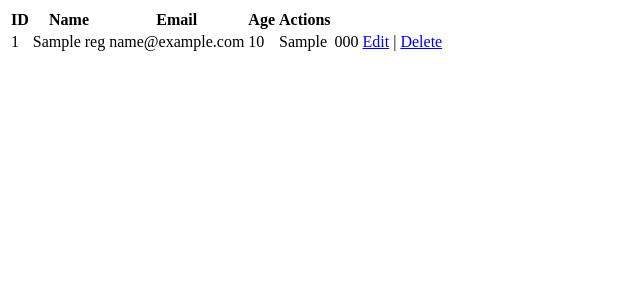
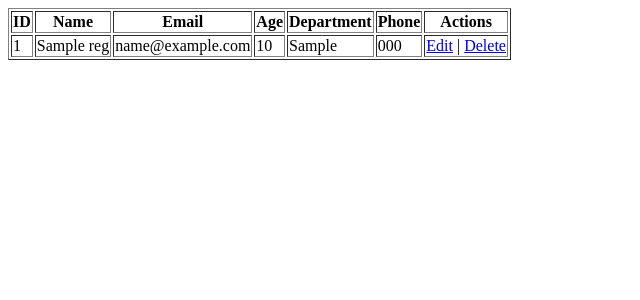
Before and after one commit to Hasib-Nabid/php-form, a PHP site: page /info.php in a window 1280 px wide. Shown: the top 300 px of the page, without its empty margins (0-640 px from the left). Run offline with PHP 8.4, Linux system fonts and the light colour scheme; tables that the repository leaves empty hold one stand-in row (values such as "Sample post").

Commit message:
Update info.php

```diff
--- a/info.php
+++ b/info.php
@@ -7,7 +7,6 @@ $dbname = "db";
 
 $conn = mysqli_connect($host, $user, $pass, $dbname);
 
-
 if (!$conn) {
     die("Connection failed: " . mysqli_connect_error());
 }
@@ -16,8 +15,8 @@ $sql = "SELECT id, name, email, age, department, phone FROM reg";
 $result = mysqli_query($conn, $sql);
 
 if (mysqli_num_rows($result) > 0) {
-    echo "<table>";
-    echo "<tr><th>ID</th><th>Name</th><th>Email</th><th>Age</th><th>Actions</th></tr>";
+    echo "<table border='1'>";
+    echo "<tr><th>ID</th><th>Name</th><th>Email</th><th>Age</th><th>Department</th><th>Phone</th><th>Actions</th></tr>";
 
     while ($row = mysqli_fetch_assoc($result)) {
         echo "<tr>";
@@ -35,5 +34,7 @@ if (mysqli_num_rows($result) > 0) {
 } else {
     echo "No records found.";
 }
+
 mysqli_close($conn);
+
 ?>
```
